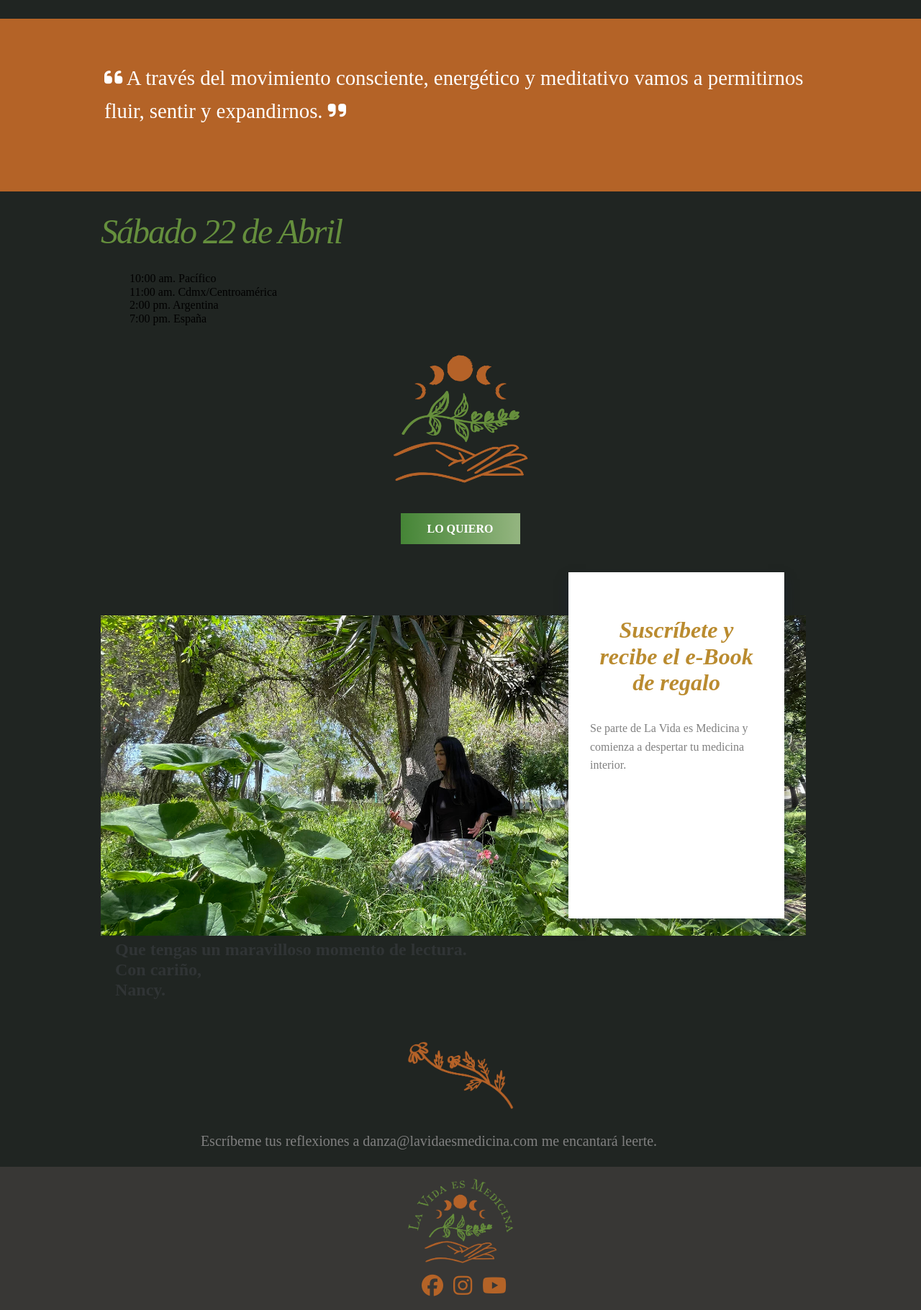
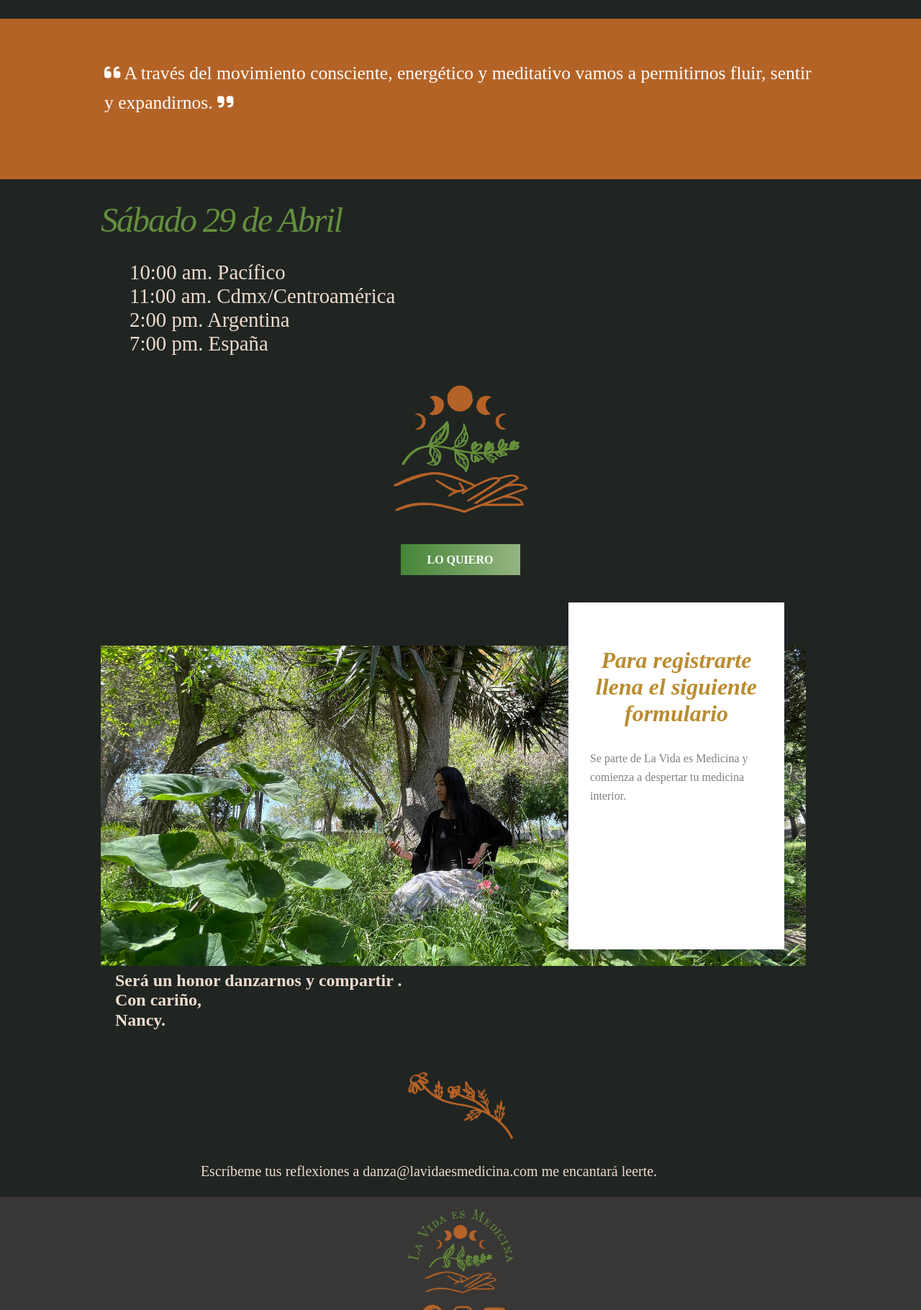
Before and after one commit to marco-jaram/DanzaMedicinaSitioWeb, a plain HTML site: page ln-sesionRegalo/ln-sesion-regalo.html in a window 1280 px wide. Shown: the part 980-2800 px from the top of the page at 72% size. Drawn offline with nearby package versions, Linux system fonts and the light colour scheme; grey boxes are pictures that could not be loaded; a web font is replaced by a local one.

Commit message:
formulario nuevo

```diff
--- a/ln-sesionRegalo/estilos.css
+++ b/ln-sesionRegalo/estilos.css
@@ -224,7 +224,8 @@ img {
 }
 
 .msj-principal {
-    background-color: var(--color-claro1);
+    /* background-color: var(--color-primario); */
+    background-color: rgba(106, 153, 106, 0.192);
     width: 100%;
     height: 727px;
     /* margin-top: -500px; */
@@ -282,7 +283,7 @@ img {
 }
 .p-titulo-principal {
     margin-top: 10px;
-    color: var(--colo-texto-gris);
+    color: var(--color-claro1);
     font-family: var(--tipo-texto);
     font-weight: 400;
 }
@@ -336,9 +337,21 @@ img {
 
 .beneficios-contenido p{
     color: white;
+    font-size: 1.5rem;
 }
 @media (min-width: 768px) {
-.beneficios-contenido p{
+    .beneficios-contenido p{
+        color: white;
+        font-size: 1.6rem;
+    }
+}
+
+ul li {
+    color: var(--color-claro1);
+    font-size: 1.5rem;
+}
+@media (min-width: 768px) {
+ul li {
     font-size: 1.8rem;
 }
 }
@@ -532,7 +545,7 @@ img {
 
 
 .msj-final h3 {
-    color: var(--colo-texto-gris);
+    color: var(--color-claro1);
     font-size: 1.5rem;
     text-align: left;
     margin: 30px 20px;
@@ -549,6 +562,7 @@ img {
     width: 90%;
     text-align: center;
     margin-bottom: 20px;
+    color: var(--color-claro1);
 }
 
 footer {
--- a/ln-sesionRegalo/ln-sesion-regalo.html
+++ b/ln-sesionRegalo/ln-sesion-regalo.html
@@ -95,7 +95,7 @@
 
     <section class="contenedor">
         <div class="titulo-principal">
-            <h1>Sábado 22 de Abril </h1>
+            <h1>Sábado 29 de Abril </h1>
 <ul>
     <li>10:00 am. Pacífico </li>
     <li>11:00 am. Cdmx/Centroamérica </li>
@@ -125,7 +125,7 @@
             <div class="formulario-out-put" id="ID-formulario">
                 <div class="contenedor-formulario">
                     <div class="contenido-formulario-out-put">
-                        <h3>Suscríbete y recibe el e-Book de regalo</h3>
+                        <h3>Para registrarte llena el siguiente formulario </h3>
                         <p>
                             Se parte de La Vida es Medicina y comienza a despertar tu medicina interior.
 
@@ -135,9 +135,9 @@
                     </div>
                     <div class="formu-out">
 
-                        <!-- Aui va formulario -->
-                        <iframe src="https://lavidaesmedicina.ipzmarketing.com/f/2sBunoeF0rs" frameborder="0" scrolling="no" width="100%" class="ipz-iframe"></iframe>
-                        <script type="text/javascript" src="https://assets.ipzmarketing.com/assets/signup_form/iframe_v1.js" data-cfasync="false"></script>
+                        <!-- Formulario -->
+                        <iframe data-skip-lazy="" src="https://lavidaesmedicina.ipzmarketing.com/f/JDdDFoTCmBs" frameborder="0" scrolling="no" width="100%" class="ipz-iframe"></iframe>
+<script data-cfasync="false" type="text/javascript" src="https://assets.ipzmarketing.com/assets/signup_form/iframe_v1.js"></script>
                     </div>
                 </div>
 
@@ -149,7 +149,8 @@
     <section>
         <div class="msj-final contenedor">
             <h3>
-                Que tengas un maravilloso momento de lectura.
+
+Será un honor danzarnos y compartir .
                 <br>
                 Con cariño,
                 <br>
```
